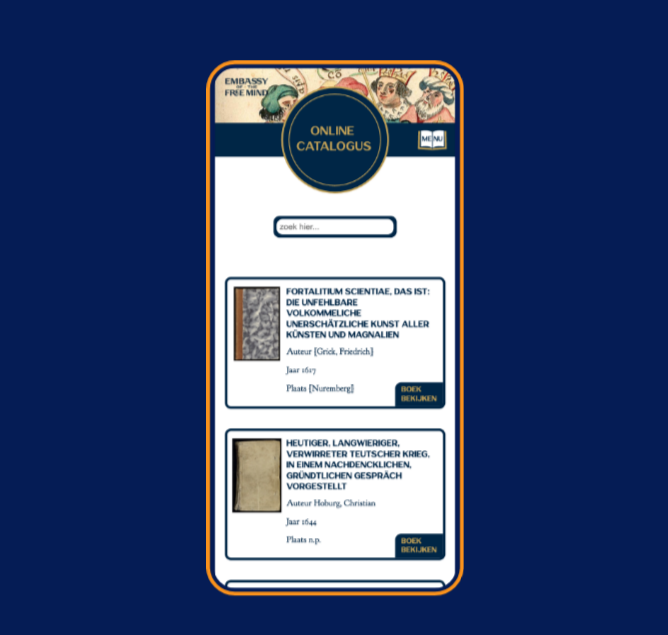
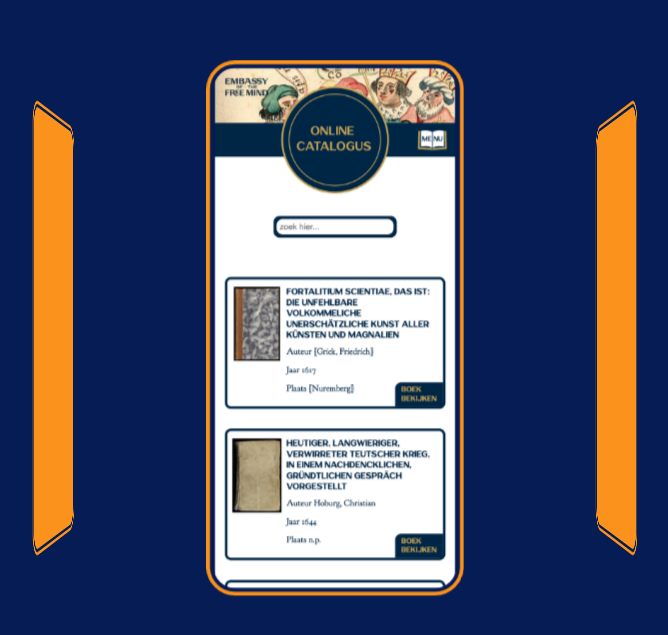
Before and after one commit to KyanTG/creative-portfolio, a SvelteKit app: page /projects/embassy-of-the-free-mind in a window 1280 px wide. Shown: the part 679-1314 px from the top of the page, without its empty margins (305-973 px from the left). Built offline with nearby package versions, Linux system fonts and the light colour scheme.

Commit message:
user test fixes: Done

```diff
--- a/src/lib/components/header.svelte
+++ b/src/lib/components/header.svelte
@@ -37,7 +37,6 @@
 
 
 <style>
-
 
     header {
         position: fixed;
--- a/src/routes/projects/[slug]/+page.svelte
+++ b/src/routes/projects/[slug]/+page.svelte
@@ -23,12 +23,20 @@
             {#if project.websitePhoneOne}
                 <section class="phone-ring-track" style="--count: 4;">
                     <div class="phone-ring-stage">
-                        <div class="phone-ring">
-                            <img class="phone-ring-item" style="--i: 0;" src={project.websitePhoneOne} alt={project.title}>
-                            <img class="phone-ring-item" style="--i: 1;" src={project.websitePhoneTwo} alt={project.title}>
-                            <img class="phone-ring-item" style="--i: 2;" src={project.websitePhoneThree} alt={project.title}>
-                            <img class="phone-ring-item" style="--i: 3;" src={project.websitePhoneFour} alt={project.title}>
-                        </div>
+                        <ul class="phone-ring">
+                            <li class="phone-ring-item" style="--i: 0;">
+                                <img src={project.websitePhoneOne} alt={project.title}>
+                            </li>
+                            <li class="phone-ring-item" style="--i: 1;">
+                                <img src={project.websitePhoneTwo} alt={project.title}>
+                            </li>
+                            <li class="phone-ring-item" style="--i: 2;">
+                                <img src={project.websitePhoneThree} alt={project.title}>
+                            </li>
+                            <li class="phone-ring-item" style="--i: 3;">
+                                <img src={project.websitePhoneFour} alt={project.title}>
+                            </li>
+                        </ul>
                     </div>
                 </section>
             {/if}
@@ -36,12 +44,20 @@
             {#if project.websiteDesktopOne}
                 <section class="desktop-ring-track" style="--count: 4;">
                     <div class="desktop-ring-stage">
-                        <div class="desktop-ring">
-                            <img class="desktop-ring-item" style="--i: 0;" src={project.websiteDesktopOne} alt={project.title}>
-                            <img class="desktop-ring-item" style="--i: 1;" src={project.websiteDesktopTwo} alt={project.title}>
-                            <img class="desktop-ring-item" style="--i: 2;" src={project.websiteDesktopThree} alt={project.title}>
-                            <img class="desktop-ring-item" style="--i: 3;" src={project.websiteDesktopFour} alt={project.title}>
-                        </div>
+                        <ul class="desktop-ring">
+                            <li class="desktop-ring-item" style="--i: 0;">
+                                <img src={project.websiteDesktopOne} alt={project.title}>
+                            </li>
+                            <li class="desktop-ring-item" style="--i: 1;">
+                                <img src={project.websiteDesktopTwo} alt={project.title}>
+                            </li>
+                            <li class="desktop-ring-item" style="--i: 2;">
+                                <img src={project.websiteDesktopThree} alt={project.title}>
+                            </li>
+                            <li class="desktop-ring-item" style="--i: 3;">
+                                <img src={project.websiteDesktopFour} alt={project.title}>
+                            </li>
+                        </ul>
                     </div>
                 </section>
             {/if}
@@ -181,6 +197,7 @@
         display: grid;
         gap: 1.5rem;
         padding-inline: 1rem;
+        list-style: none;
     }
 
     .phone-ring {
@@ -200,8 +217,9 @@
         }
     }
 
-    .phone-ring-item,
-    .desktop-ring-item {
+    .phone-ring-item img,
+    .desktop-ring-item img {
+        display: block;
         width: 100%;
         border-radius: 20px;
         border: 3px solid var(--primary-color);
@@ -282,11 +300,29 @@
         .desktop-ring-item {
             position: absolute;
             inset: 0;
+            transform-style: preserve-3d;
+            transform: rotateY(calc(var(--i) * (360deg / var(--count)))) translateZ(var(--radius));
+        }
+
+        .phone-ring-item img,
+        .desktop-ring-item img {
+            position: absolute;
+            inset: 0;
             height: 100%;
-            object-fit: contain;
+            backface-visibility: hidden;
+        }
+
+        .phone-ring-item::after,
+        .desktop-ring-item::after {
+            content: "";
+            position: absolute;
+            inset: 0;
             border-radius: 20px;
+            background: var(--secondary-color);
+            border: 3px solid var(--primary-color);
+            outline: 3px solid var(--secondary-color);
             backface-visibility: hidden;
-            transform: rotateY(calc(var(--i) * (360deg / var(--count)))) translateZ(var(--radius));
+            transform: rotateY(180deg);
         }
     }
 </style>
```
Also changed, not shown: src/lib/components/information.svelte (+8 -3 lines), src/lib/global.css.
